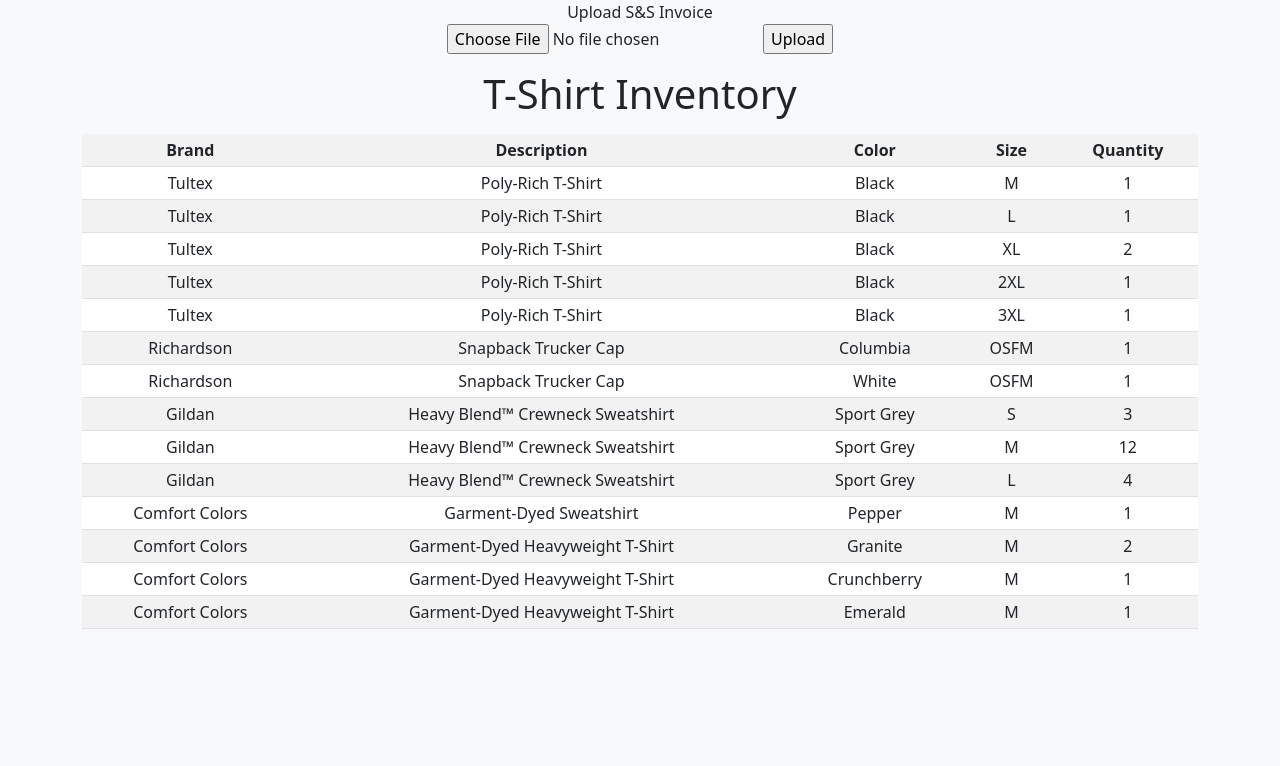
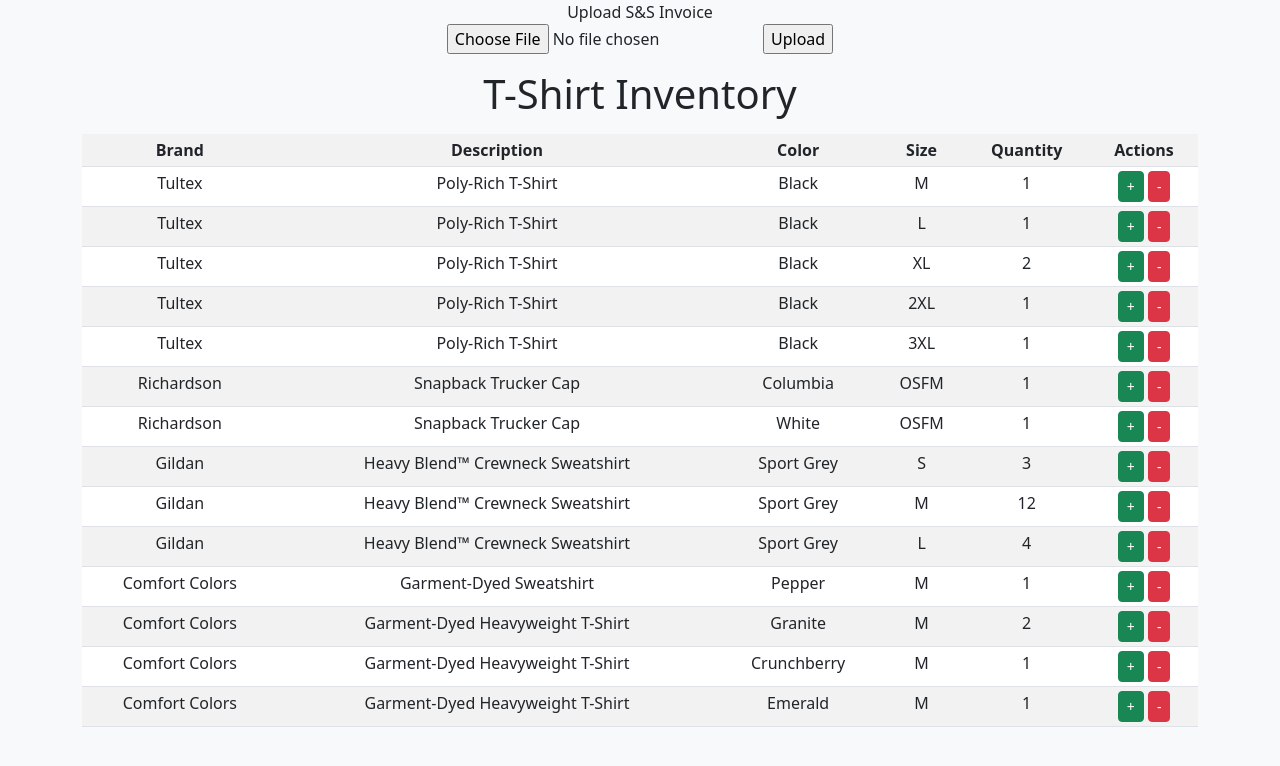
Before and after one commit to lukecbutler/Trackr, a Flask app: page / in a window 1280 px wide. Shown: the top 766 px of the page. Run offline with Flask 3, Linux system fonts and the light colour scheme; data comes from the database, SQL or seed files in the repository; both versions use the stored data as it was after the commit.

Commit message:
push increment & decrement buttons - stable

```diff
--- a/app.py
+++ b/app.py
@@ -1,4 +1,4 @@
-from flask import Flask, request, render_template, redirect
+from flask import Flask, request, render_template, redirect, jsonify
 from betterDataExtract import getAllLinesFromPDF, extractTableContent
 import sqlite3
 
@@ -21,6 +21,7 @@
     cursor.execute('''
         CREATE TABLE IF NOT EXISTS shirts (
             id INTEGER PRIMARY KEY AUTOINCREMENT,
+            brand TEXT NOT NULL,
             description TEXT NOT NULL,
             color TEXT NOT NULL,
             size TEXT NOT NULL,
@@ -30,14 +31,43 @@
 
     # Pull data from database - set as shirts variable
     shirts = cursor.execute('''
-        SELECT brand, description, color, size, quantity FROM shirts;
+        SELECT id, brand, description, color, size, quantity FROM shirts;
     ''').fetchall()
 
     conn.close()
     return render_template("index.html", shirts=shirts)
 
+@app.route('/update_quantity', methods=['POST'])
+def update_quantity():
+    shirt_id = request.form['id']
+    action = request.form['action']
 
-# How to upload a file
+    conn = get_db_connection()
+    cursor = conn.cursor()
+
+    # Get current quantity
+    cursor.execute('SELECT quantity FROM shirts WHERE id = ?', (shirt_id,))
+    current_quantity = cursor.fetchone()['quantity']
+
+    # Update based on action
+    if action == 'increment':
+        new_quantity = current_quantity + 1
+    elif action == 'decrement':
+        new_quantity = max(0, current_quantity - 1)  # Prevent negative quantities
+
+    # Update database
+    cursor.execute('''
+        UPDATE shirts
+        SET quantity = ?
+        WHERE id = ?
+    ''', (new_quantity, shirt_id))
+
+    conn.commit()
+    conn.close()
+
+    return redirect("/")
+
+
 @app.route('/upload', methods=['POST'])
 def upload():
     file = request.files['file']
--- a/templates/index.html
+++ b/templates/index.html
@@ -17,7 +17,6 @@
         </form>
     </div>
 
-
     <!-- table of shirts -->
     <div class="container text-center">
         <h1 class="mb-3 mt-3">T-Shirt Inventory</h1>
@@ -31,16 +30,29 @@
                     <th>Color</th>
                     <th>Size</th>
                     <th>Quantity</th>
+                    <th>Actions</th>
                 </tr>
 
                 <!-- data from pdf to rows -->
                 {% for row in shirts %}
                 <tr>
-                    <td>{{ row[0] }}</td>
                     <td>{{ row[1] }}</td>
                     <td>{{ row[2] }}</td>
                     <td>{{ row[3] }}</td>
                     <td>{{ row[4] }}</td>
+                    <td>{{ row[5] }}</td>
+                    <td>
+                        <form action="/update_quantity" method="POST" style="display: inline;">
+                            <input type="hidden" name="id" value="{{ row[0] }}">
+                            <input type="hidden" name="action" value="increment">
+                            <button type="submit" class="btn btn-sm btn-success">+</button>
+                        </form>
+                        <form action="/update_quantity" method="POST" style="display: inline;">
+                            <input type="hidden" name="id" value="{{ row[0] }}">
+                            <input type="hidden" name="action" value="decrement">
+                            <button type="submit" class="btn btn-sm btn-danger">-</button>
+                        </form>
+                    </td>
                 </tr>
                 {% endfor %}
         </table>
```
Also changed, not shown: shirts.db, 1 other file.
